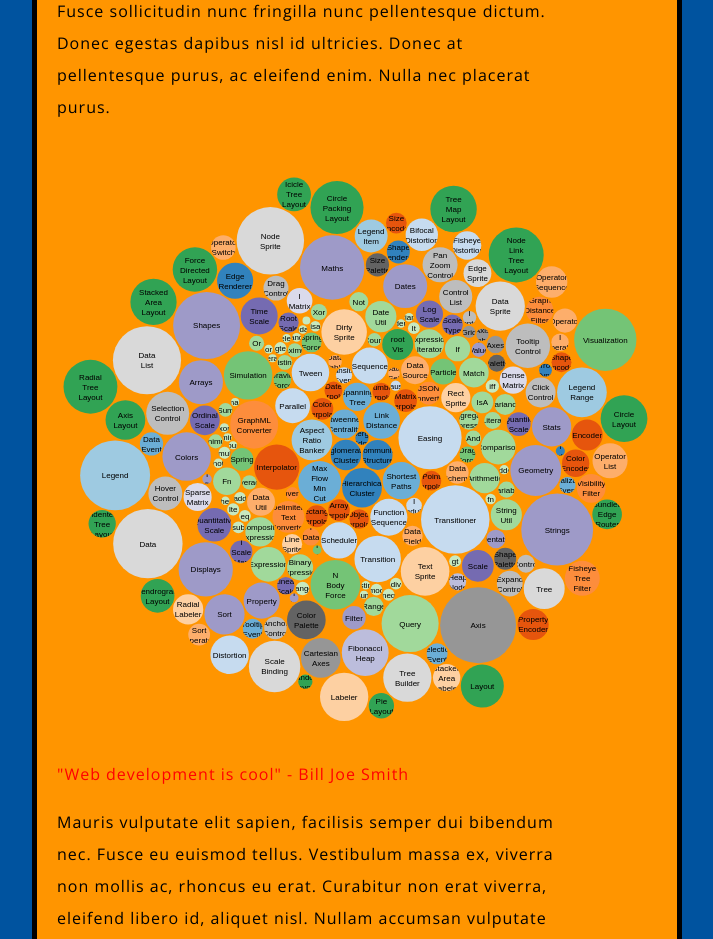
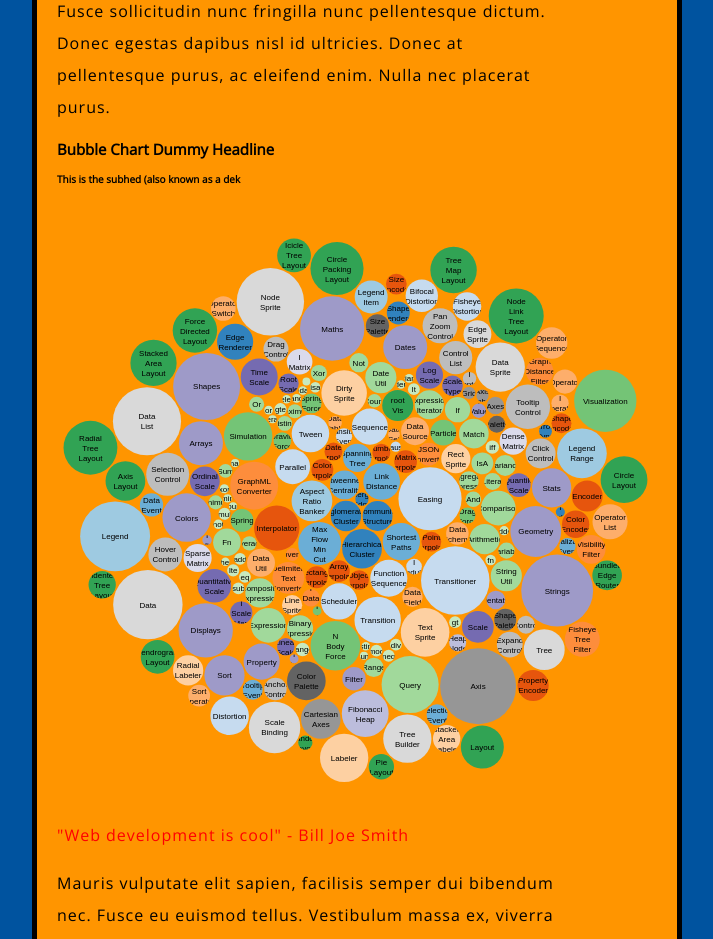
Before and after one commit to saraswann/data-story, a plain HTML site: page index.html in a window 1280 px wide. Shown: the part 1040-1979 px from the top of the page, without its empty margins (283-996 px from the left). Drawn offline with nearby package versions, Linux system fonts and the light colour scheme.

Commit message:
add headline to bubble chart

```diff
--- a/index.html
+++ b/index.html
@@ -25,6 +25,8 @@
 
 		<p>Fusce blandit iaculis mi. Suspendisse rutrum tempor mauris. Class aptent taciti sociosqu ad litora torquent per conubia nostra, per inceptos himenaeos. Nunc ex risus, pharetra eget efficitur id, pulvinar quis nulla. Nam eget magna orci. Nunc sit amet lorem et leo posuere facilisis. Suspendisse eget sollicitudin ex, vel vestibulum metus. Fusce sollicitudin nunc fringilla nunc pellentesque dictum. Donec egestas dapibus nisl id ultricies. Donec at pellentesque purus, ac eleifend enim. Nulla nec placerat purus.</p>
 
+			<h2>Bubble Chart Dummy Headline</h2>
+			<h4>This is the subhed (also known as a dek</h4>
 		<div id="dummy-bubble-chart-container"></div>
 
 		<p class="quote"> "Web development is cool" - Bill Joe Smith </p>
```
